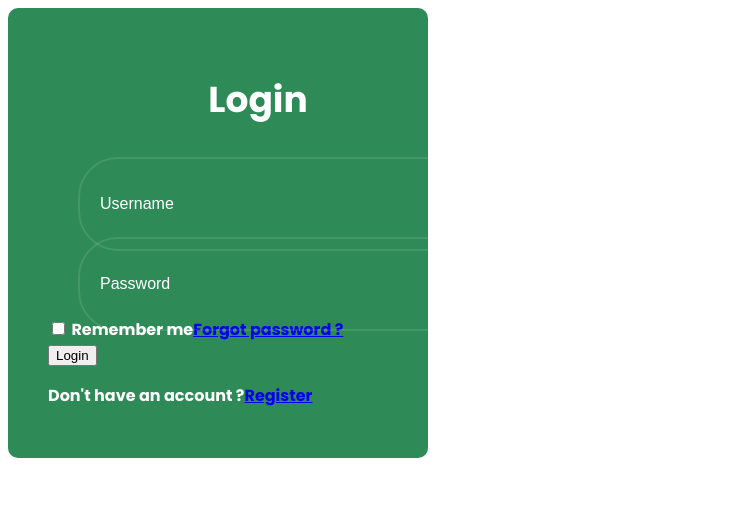
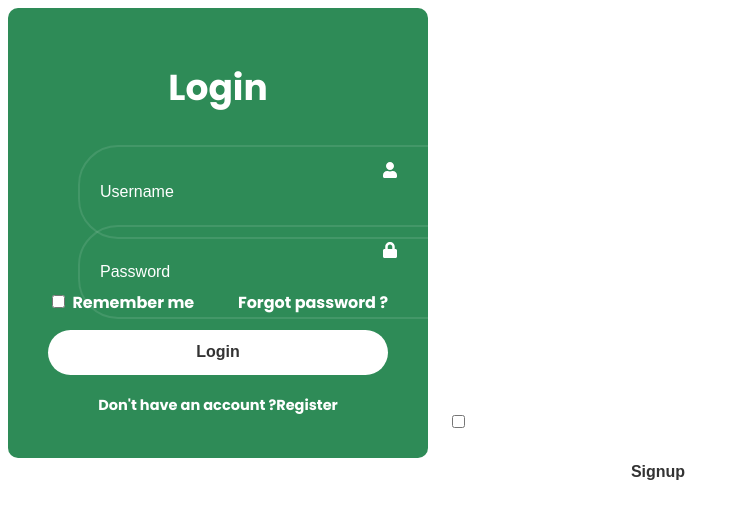
Before and after one commit to sibistean95/ProiectFIS, a React (Create React App) app in the folder travelease/: page / in a window 1280 px wide. Shown: the top 518 px of the page, without its empty margins (0-740 px from the left). Built offline with nearby package versions, Linux system fonts and the light colour scheme.

Commit message:
Frontend : Signup : Implementation

```diff
--- a/travelease/src/Components/SignupAndLogin/SignupAndLogin.css
+++ b/travelease/src/Components/SignupAndLogin/SignupAndLogin.css
@@ -5,11 +5,18 @@
     background: seagreen;
     border-radius: 10px;
     color: #fff;
+    display: flex;
+    align-items: center;
 }
 
 .wrapper .form-box {
     width: 100%;
     padding: 40px;
+}
+
+.wrapper .form-box.signup {
+    position: absolute;
+    translate: 400px;
 }
 
 form h1 {
@@ -48,3 +55,54 @@
     translate: 0 -50%;
     font-size: 16px;
 }
+
+form .remember-forgot {
+    display: flex;
+    justify-content: space-between;
+    font-size: 14.5;
+    margin: -15px 0 15px;
+}
+
+.remember-forgot label input {
+    accent-color: #fff;
+    margin-right: 4px;
+}
+
+.remember-forgot a {
+    color: #fff;
+    text-decoration: none;
+}
+
+.remember-forgot a:hover {
+    text-decoration: underline;
+}
+
+form button {
+    width: 100%;
+    height: 45px;
+    background: #fff;
+    border: none;
+    outline: none;
+    border-radius: 40px;
+    box-shadow: 0 0 10px rgba(0, 0, 0, -1);
+    cursor: pointer;
+    font-size: 16px;
+    color: #333;
+    font-weight: 700;
+}
+
+form .register-link {
+    font-size: 14.5px;
+    text-align: center;
+    margin: 20px 0px 15px;
+}
+
+.register-link p a {
+    color: #fff;
+    text-decoration: none;
+    font-weight: 600;
+}
+
+.register-link p a:hover {
+    text-decoration: underline;
+}
--- a/travelease/src/Components/SignupAndLogin/SignupAndLogin.jsx
+++ b/travelease/src/Components/SignupAndLogin/SignupAndLogin.jsx
@@ -1,7 +1,8 @@
 import React from "react";
 import './SignupAndLogin.css';
 
-import { FaUser, FaLock } from "react-icons/fa";
+import { FaUser, FaLock, FaEnvelope, FaPhone } from "react-icons/fa";
+import { FaHouse } from "react-icons/fa6";
 
 const SignupAndLogin = () => {
     return (
@@ -38,6 +39,53 @@
 
                 </form>
             </div>
+
+            <div className="form-box signup">
+                <form action="">
+                    <h1>Signup</h1>
+                    <div className="input-box">
+                        <input type="text"
+                        placeholder="Username" required />
+                        <FaUser className="icon"/>
+                    </div>
+                    <div className="input-box">
+                        <input type="email"
+                        placeholder="Email" required />
+                        <FaEnvelope className="icon"/>
+                    </div>
+                    <div className="input-box">
+                        <input type="tel"
+                        placeholder="Telephone" required />
+                        <FaPhone className="icon"/>
+                    </div>
+                    <div className="input-box">
+                        <input type="text"
+                        placeholder="Adress" required />
+                        <FaHouse className="icon"/>
+                    </div>
+                    <div className="input-box">
+                        <input type="password"
+                        placeholder="Password" required />
+                        <FaLock className="icon"/>
+                    </div>
+
+                    <div className="remember-forgot">
+                        <label>
+                            <input type="checkbox" /> I agree to the terms and conditions
+                        </label>
+                    </div>
+
+                    <button type="submit">Signup</button>
+
+                    <div className="register-link">
+                        <p>
+                            Already have an account ?
+                            <a href="#">Login</a>
+                        </p>
+                    </div>
+
+                </form>
+            </div>
         </div>
     );
 };
```
